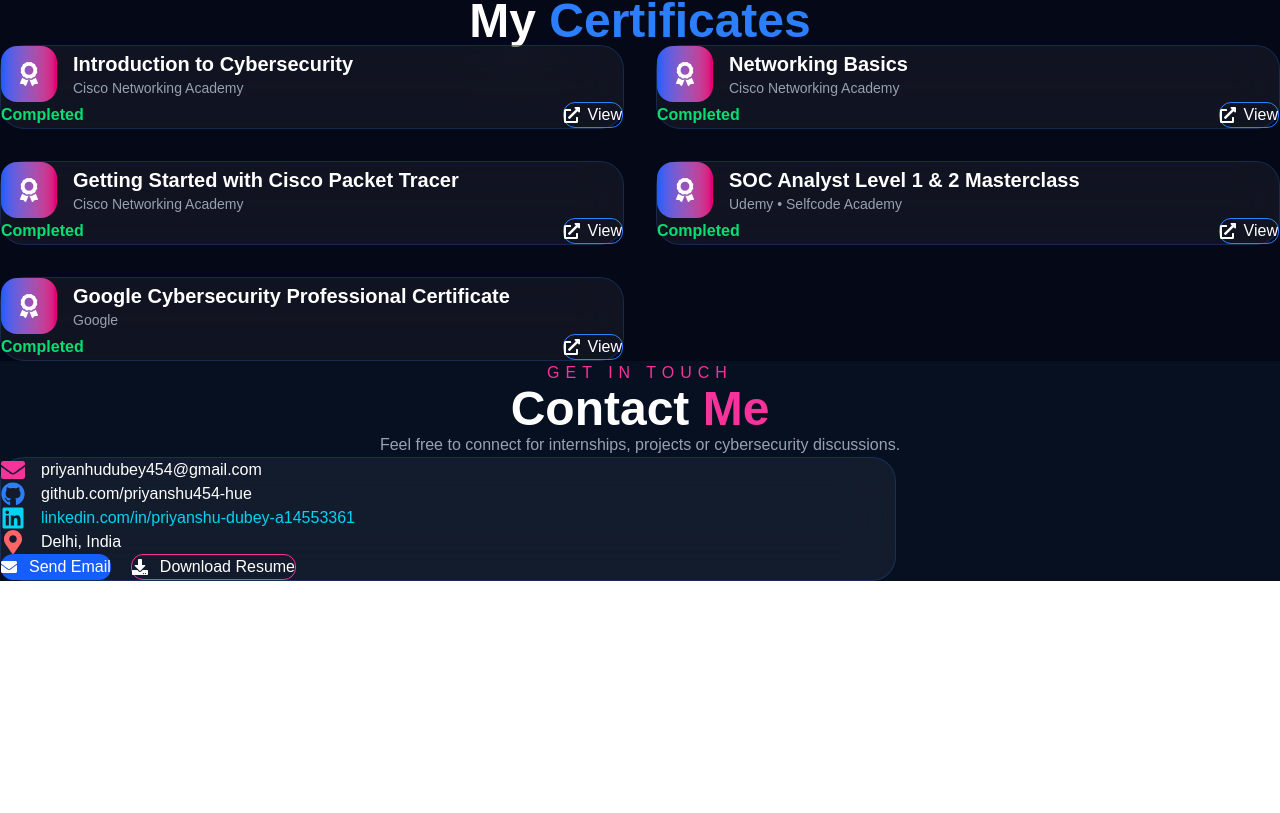
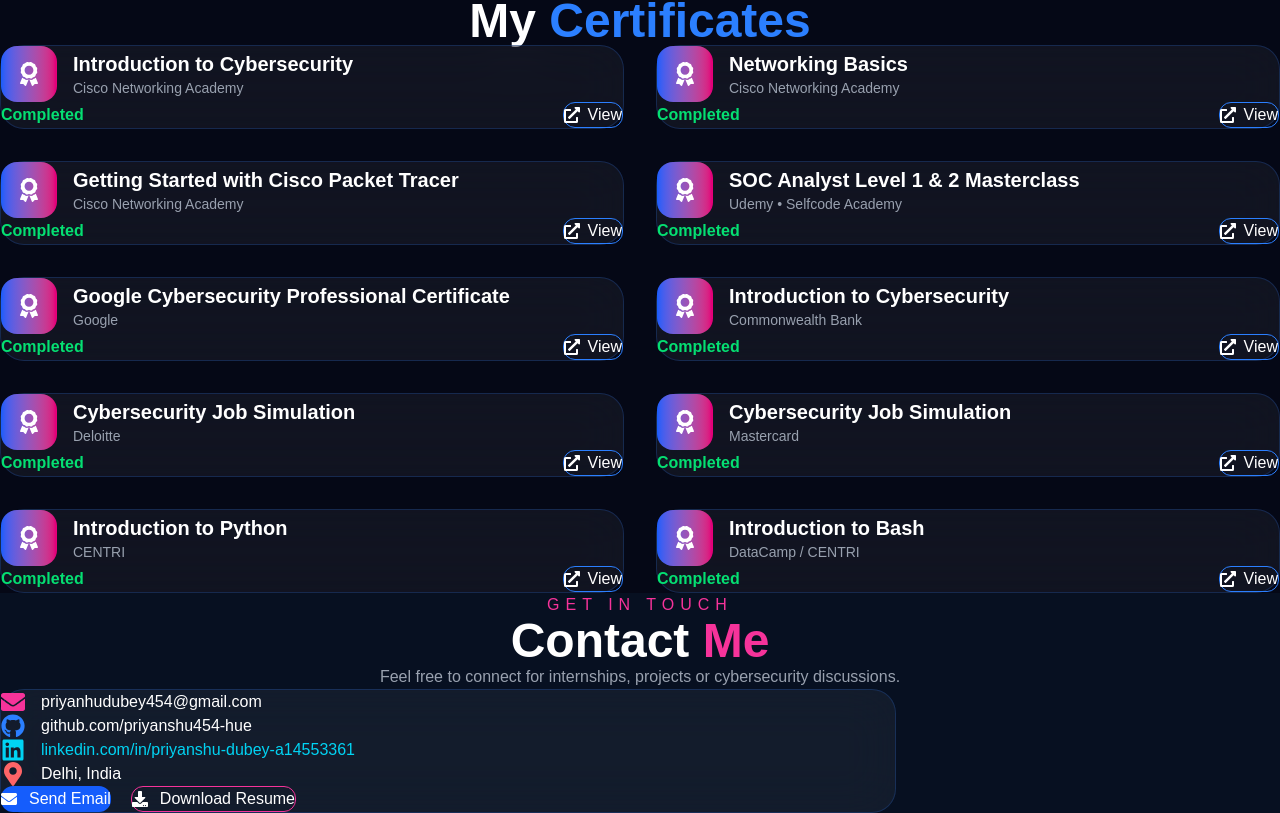
Before and after one commit to priyanshudubey454-hue/cyber-portfolio, a React (Vite) app: page / in a window 1280 px wide. Shown: the part 2979-3792 px from the top of the page. Before the commit the page ends 3560 px from the top, so only its background shows below. Built offline with nearby package versions, Linux system fonts and the light colour scheme.

Commit message:
Update Certificates.jsx

```diff
--- a/src/components/Certificates.jsx
+++ b/src/components/Certificates.jsx
@@ -38,6 +38,46 @@
       color: "text-green-400",
       link: "/certificates/Google Cybersecurity Professional Certificate.pdf",
     },
+    {
+    "title": "Introduction to Cybersecurity",
+    "issuer": "Commonwealth Bank",
+    "status": "Completed",
+    "color": "text-green-400",
+    "link": "/certificates/commonwealth-bank-cybersecurity.pdf",
+    "date": "August 1, 2026"
+  },
+  {
+    "title": "Cybersecurity Job Simulation",
+    "issuer": "Deloitte",
+    "status": "Completed",
+    "color": "text-green-400",
+    "link": "/certificates/deloitte-cybersecurity.pdf",
+    "date": "2026"
+  },
+  {
+    "title": "Cybersecurity Job Simulation",
+    "issuer": "Mastercard",
+    "status": "Completed",
+    "color": "text-green-400",
+    "link": "/certificates/mastercard-cybersecurity.pdf",
+    "date": "2026"
+  },
+  {
+    "title": "Introduction to Python",
+    "issuer": "CENTRI",
+    "status": "Completed",
+    "color": "text-green-400",
+    "link": "/certificates/introduction-to-python.pdf",
+    "date": "2026"
+  },
+  {
+    "title": "Introduction to Bash",
+    "issuer": "DataCamp / CENTRI",
+    "status": "Completed",
+    "color": "text-green-400",
+    "link": "/certificates/introduction-to-bash.pdf",
+    "date": "August 7, 2026"
+  },
   ];
 
   return (
```
